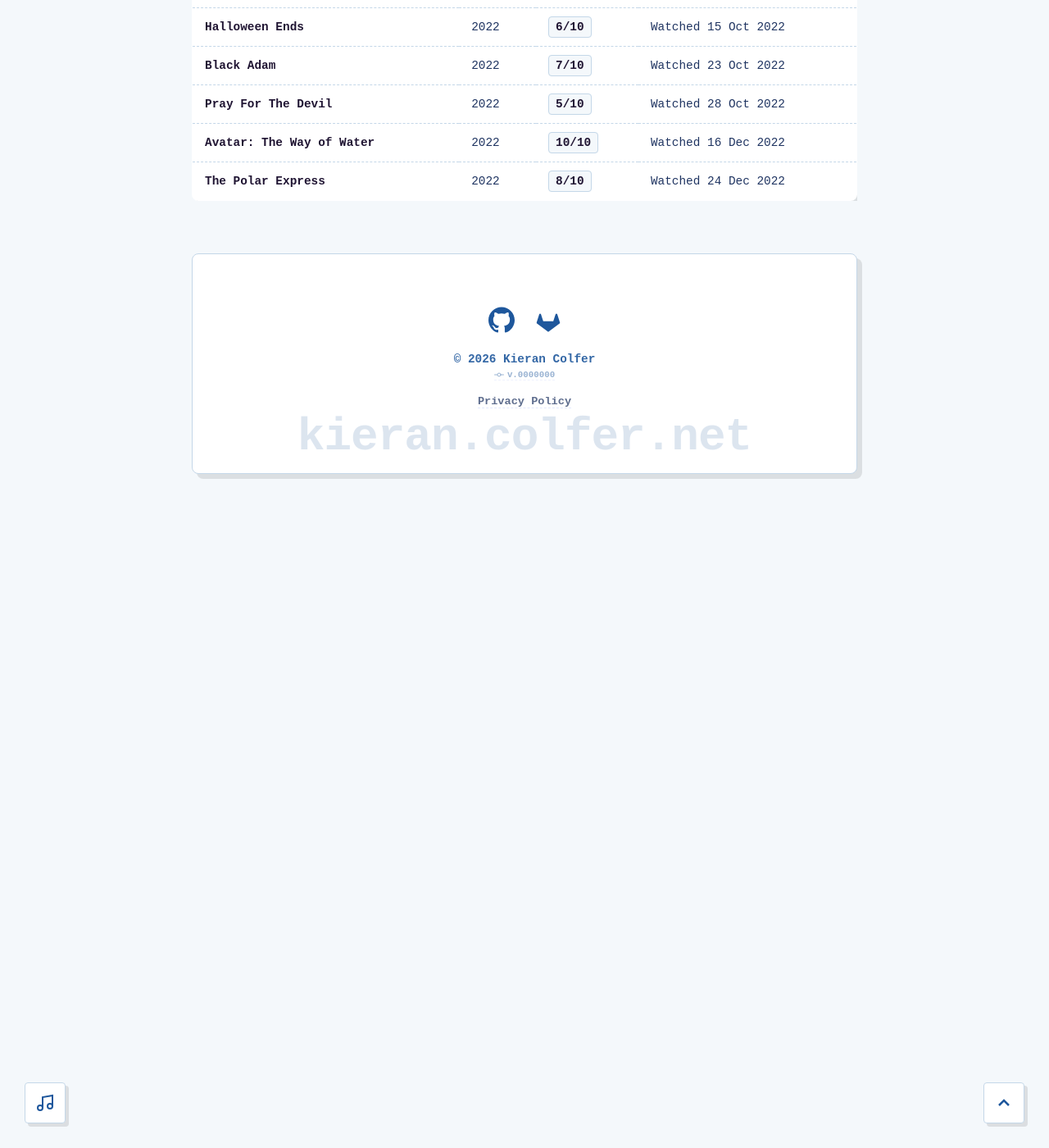
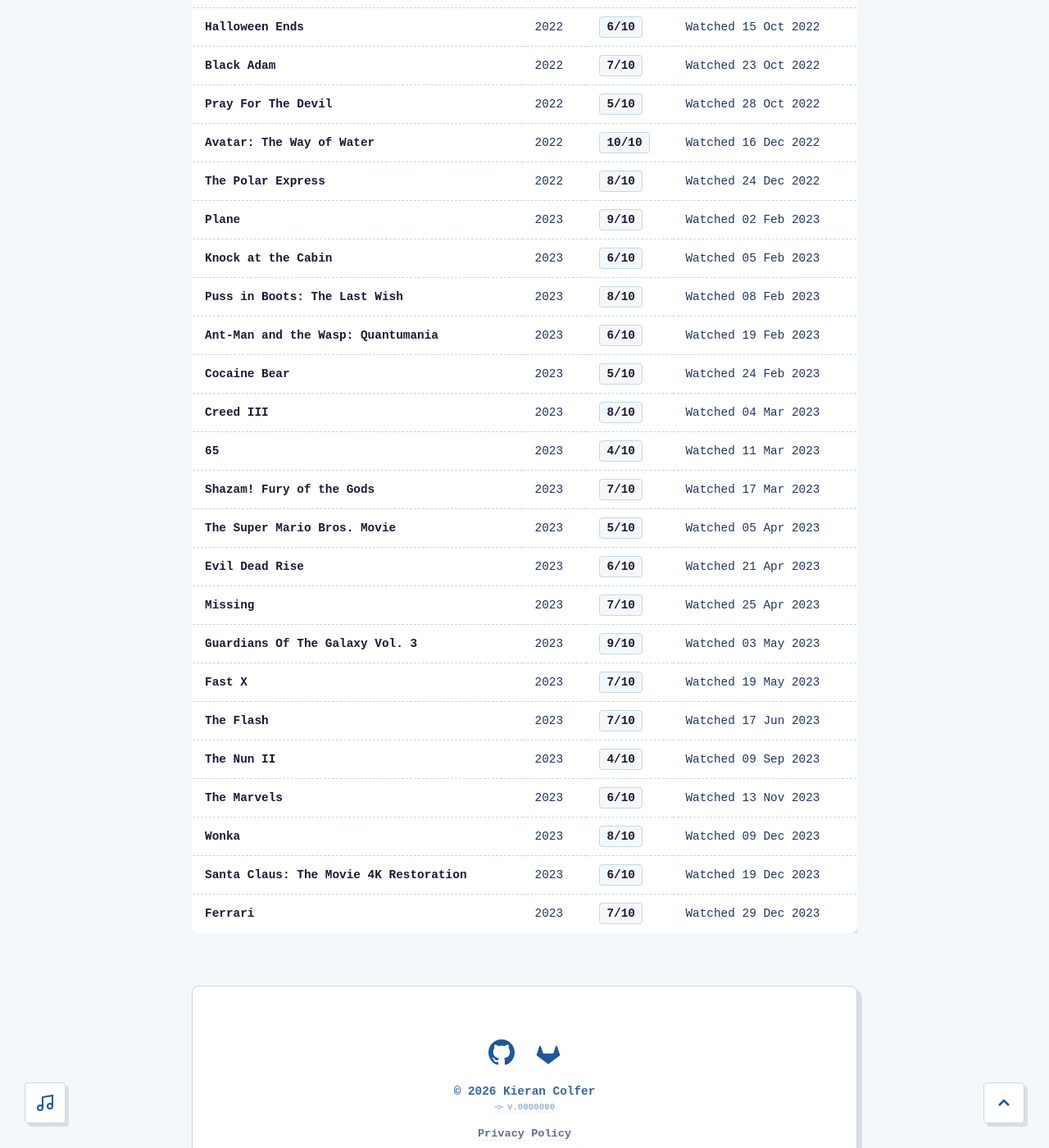
Before and after one commit to PASSK3YS/PASSK3YS.github.io, a Jekyll site: the page built from cinema-movie-ratings.md, in a window 1280 px wide and 1400 px high, scrolled down 663 px. Shown: the whole window at 82% size. Built offline with Jekyll 4.4.1, drawn with Linux system fonts in a browser that asks for light colours; before the commit the page ends 1305 px from its top, so only the background shows below that.

Commit message:
Add 2023 cinema movie ratings

```diff
--- a/_data/movie-ratings.yml
+++ b/_data/movie-ratings.yml
@@ -67,3 +67,98 @@
   year: 2022
   rating: "8/10"
   notes: "Watched 24 Dec 2022"
+
+- title: "Plane"
+  year: 2023
+  rating: "9/10"
+  notes: "Watched 02 Feb 2023"
+
+- title: "Knock at the Cabin"
+  year: 2023
+  rating: "6/10"
+  notes: "Watched 05 Feb 2023"
+
+- title: "Puss in Boots: The Last Wish"
+  year: 2023
+  rating: "8/10"
+  notes: "Watched 08 Feb 2023"
+
+- title: "Ant-Man and the Wasp: Quantumania"
+  year: 2023
+  rating: "6/10"
+  notes: "Watched 19 Feb 2023"
+
+- title: "Cocaine Bear"
+  year: 2023
+  rating: "5/10"
+  notes: "Watched 24 Feb 2023"
+
+- title: "Creed III"
+  year: 2023
+  rating: "8/10"
+  notes: "Watched 04 Mar 2023"
+
+- title: "65"
+  year: 2023
+  rating: "4/10"
+  notes: "Watched 11 Mar 2023"
+
+- title: "Shazam! Fury of the Gods"
+  year: 2023
+  rating: "7/10"
+  notes: "Watched 17 Mar 2023"
+
+- title: "The Super Mario Bros. Movie"
+  year: 2023
+  rating: "5/10"
+  notes: "Watched 05 Apr 2023"
+
+- title: "Evil Dead Rise"
+  year: 2023
+  rating: "6/10"
+  notes: "Watched 21 Apr 2023"
+
+- title: "Missing"
+  year: 2023
+  rating: "7/10"
+  notes: "Watched 25 Apr 2023"
+
+- title: "Guardians Of The Galaxy Vol. 3"
+  year: 2023
+  rating: "9/10"
+  notes: "Watched 03 May 2023"
+
+- title: "Fast X"
+  year: 2023
+  rating: "7/10"
+  notes: "Watched 19 May 2023"
+
+- title: "The Flash"
+  year: 2023
+  rating: "7/10"
+  notes: "Watched 17 Jun 2023"
+
+- title: "The Nun II"
+  year: 2023
+  rating: "4/10"
+  notes: "Watched 09 Sep 2023"
+
+- title: "The Marvels"
+  year: 2023
+  rating: "6/10"
+  notes: "Watched 13 Nov 2023"
+
+- title: "Wonka"
+  year: 2023
+  rating: "8/10"
+  notes: "Watched 09 Dec 2023"
+
+- title: "Santa Claus: The Movie 4K Restoration"
+  year: 2023
+  rating: "6/10"
+  notes: "Watched 19 Dec 2023"
+
+- title: "Ferrari"
+  year: 2023
+  rating: "7/10"
+  notes: "Watched 29 Dec 2023"
```
